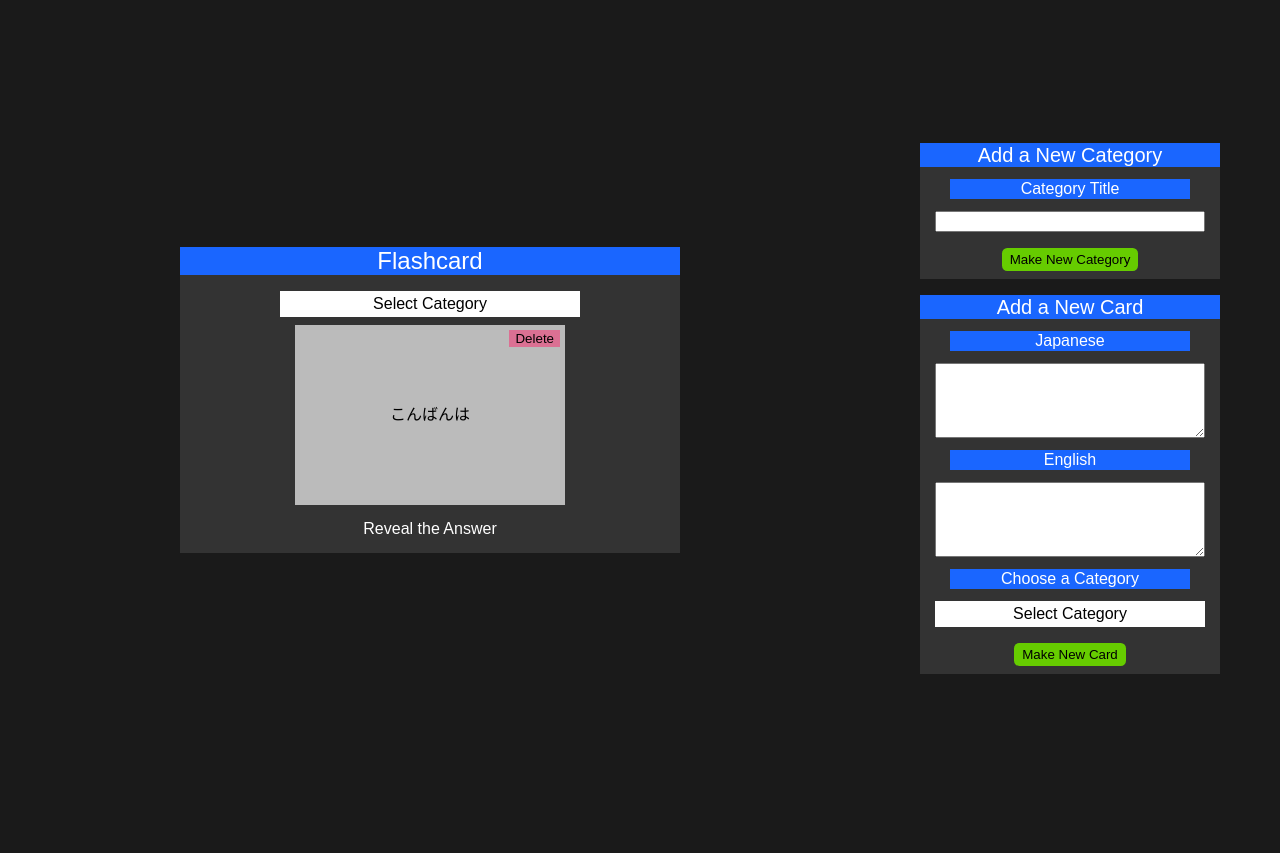
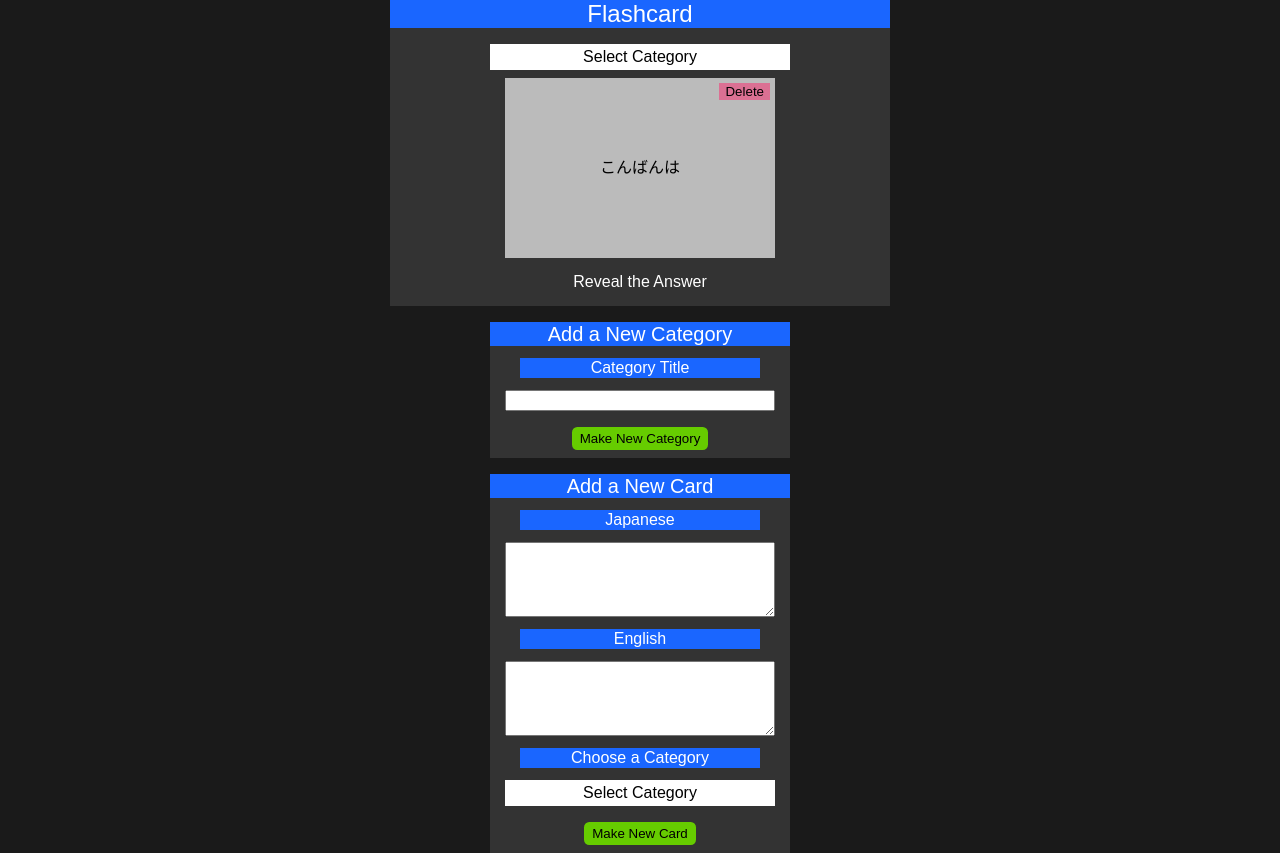
Before and after one commit to DerekPixel/japanese-flashcards, a React (Create React App) app: page / in a window 1280 px wide. Before the commit the page ends 800 px from the top, so only its background shows below. Built offline with nearby package versions, Linux system fonts and the light colour scheme.

Commit message:
commented out main

```diff
--- a/src/App.jsx
+++ b/src/App.jsx
@@ -166,7 +166,7 @@ function App() {
 
   return (
     <div className="App">
-      <main>
+      {/* <main> */}
         <div className='flashcard-and-category-select'>
 
           <div className="flashcard-and-category-select-inner-container">
@@ -217,7 +217,7 @@ function App() {
           />
 
         </div>
-      </main>
+      {/* </main> */}
     </div>
   );
 }
```
